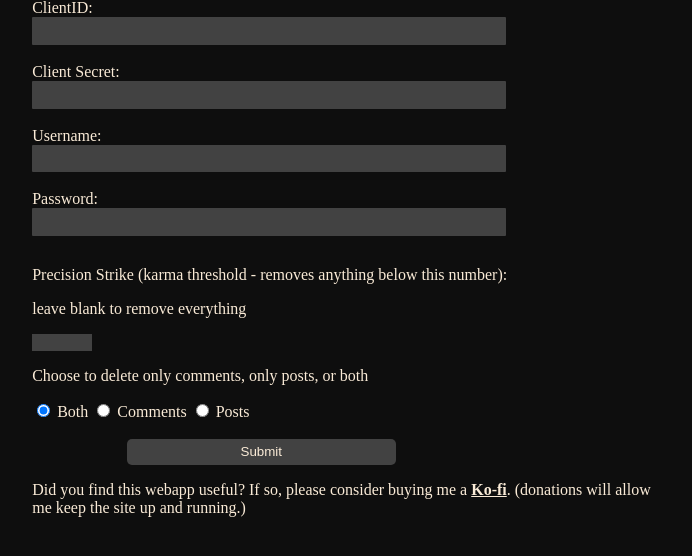
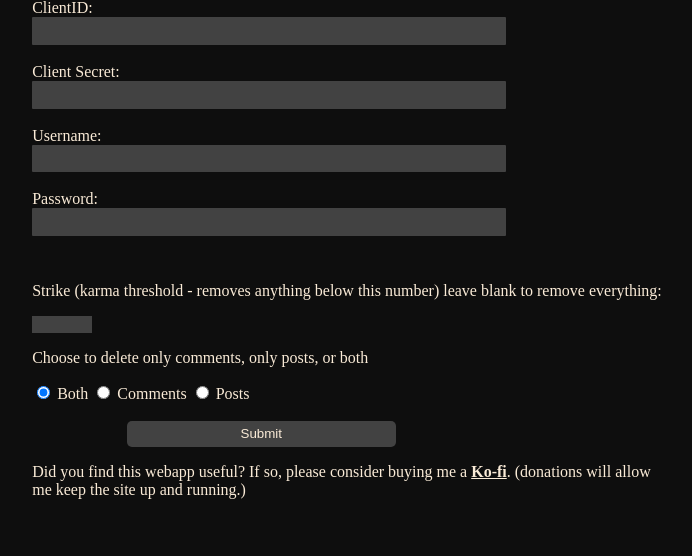
Before and after one commit to ethan-kisiel/reddit-oppenheimer, a Flask app: page / in a window 1280 px wide. Shown: the part 106-662 px from the top of the page, without its empty margins (355-1047 px from the left). Run offline with Flask 2, Linux system fonts and the light colour scheme.

Commit message:
changed label to a paragraph for the threshold

```diff
--- a/templates/index.html
+++ b/templates/index.html
@@ -32,8 +32,9 @@
                     {% endif %}
                     <br>
 
-                    <label for="karma-threshold">Precision Strike (karma threshold - removes anything below this number):</label>
-                    <p>leave blank to remove everything</p>
+                    <p>Strike (karma threshold - removes anything below this number)
+                    leave blank to remove everything:
+                    </p>
                     <input type="number" id="karma-threshold" name="karma-threshold" min="-1" max="100">
 
                     <p>Choose to delete only comments, only posts, or both</p>
```
